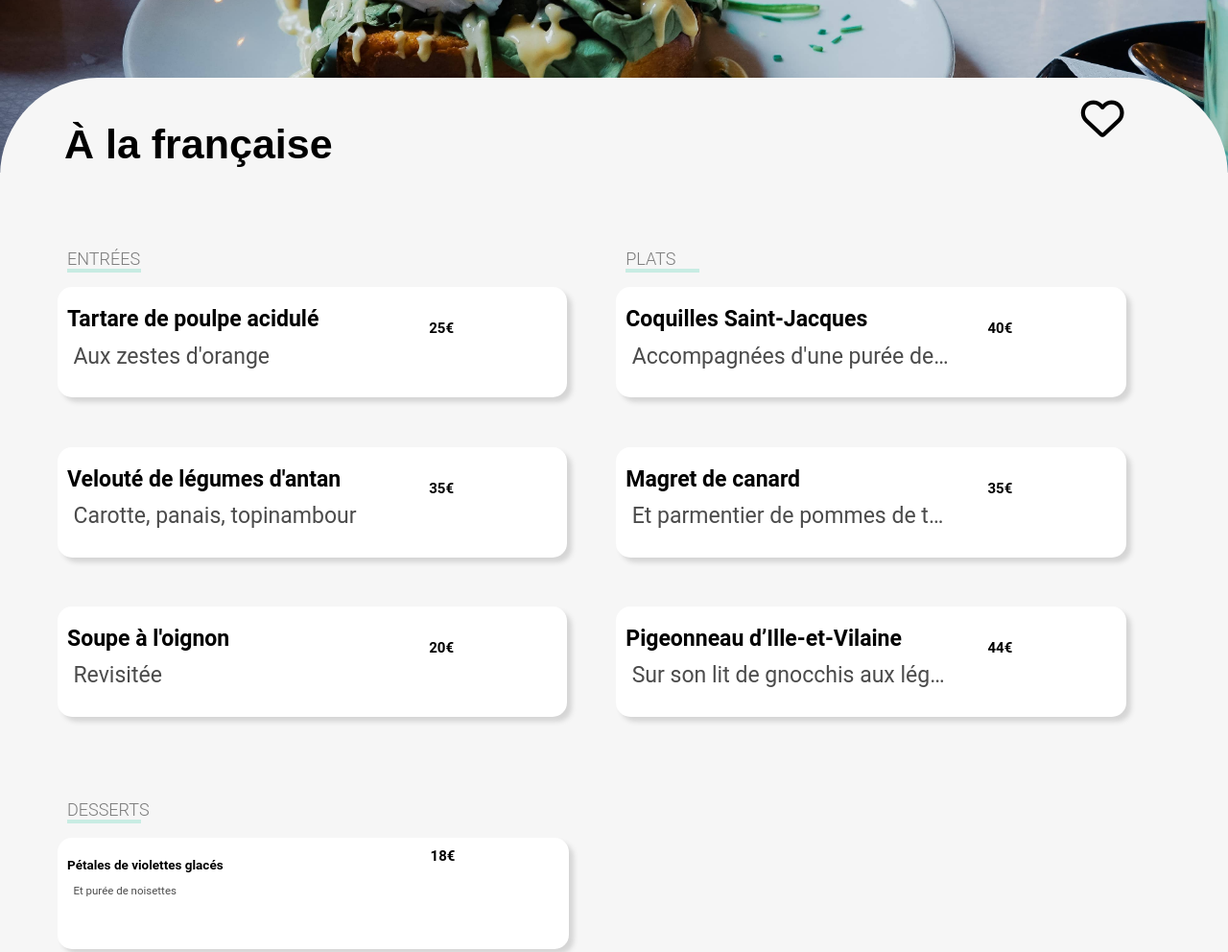
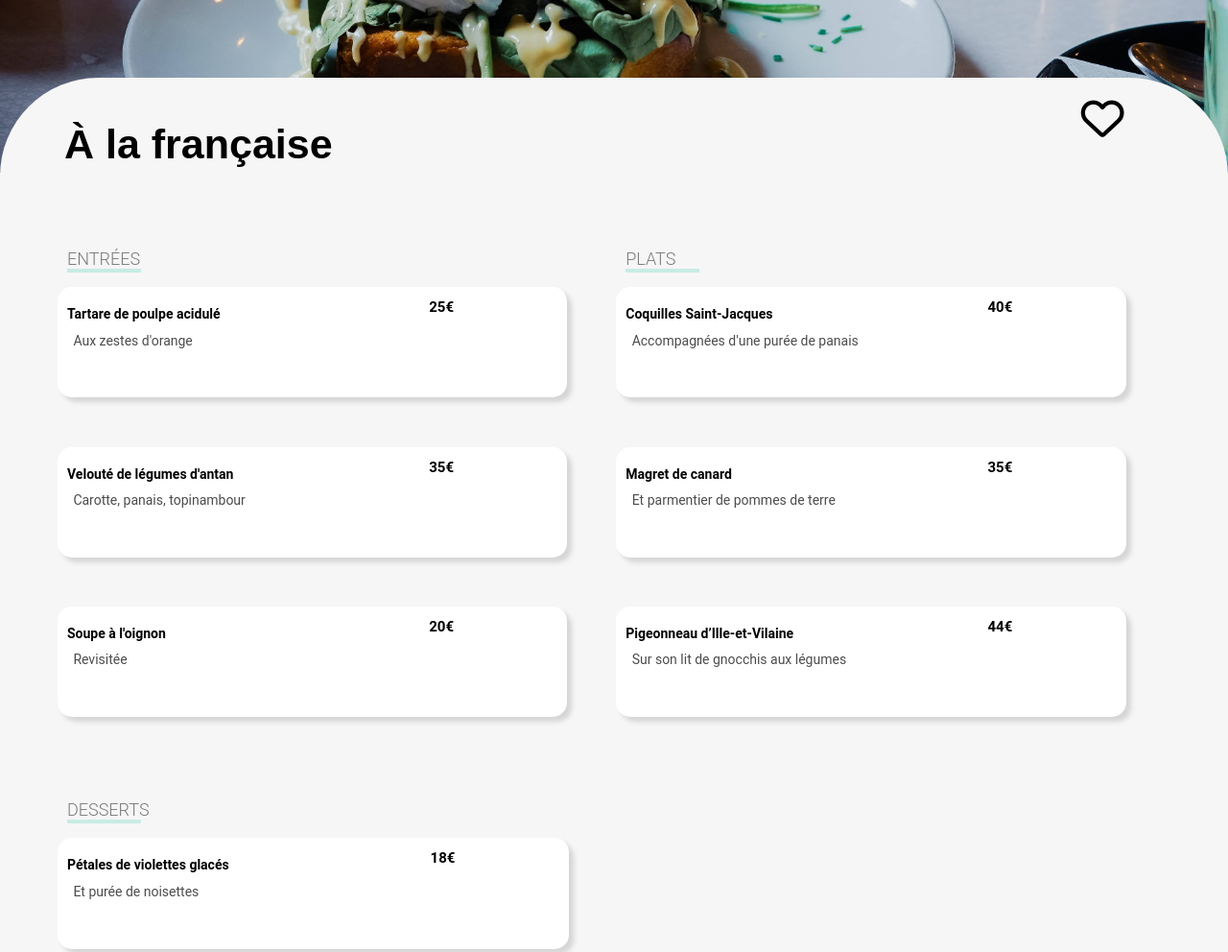
Before and after one commit to klodita/ohmyfood, a website: page pages/a-la-francaise.html in a window 1280 px wide. Shown: the part 516-1508 px from the top of the page at 96% size. Drawn offline with Linux system fonts and the light colour scheme; a web font is replaced by a local one.

Commit message:
petites correction sur la taille des listes page menu au niveau des font-size h3 et p

```diff
--- a/package.json
+++ b/package.json
@@ -17,6 +17,6 @@
   },
   "homepage": "https://github.com/klodita/ohmyfood#readme",
   "devDependencies": {
-    "sass": "^1.51.0"
+    "sass": "^1.53.0"
   }
 }
--- a/sass/mediaquery/_mediaqueryTab-menu.scss
+++ b/sass/mediaquery/_mediaqueryTab-menu.scss
@@ -121,8 +121,12 @@
     height:9vw;
 
 
-    & h3, p{
-        font-size:1.8vw;
+    h3{
+        font-size:14px;
+    }
+
+    p{
+        font-size:14px;
     }
 
     .prix_hover{
@@ -130,6 +134,8 @@
         position: relative;
         left:14vw;
         top:-4.4vw;
+
+
     }
 
     &:hover{
@@ -138,12 +144,15 @@
             position: relative;
             top:-27.6vw;
             left:-23vw;
+
+
         }
         & .fond-icon{
             width:25vw;
             position:relative;
-            left:14vw;
+            left:15vw;
             // ne pas mettre de position:top car le prix hover remonte
+
         }
         & .fa-circle-check{
             font-size:1.4rem;
@@ -169,24 +178,39 @@
         width:90%;
         height:9vw;
 
+
+        h3{
+            font-size:14px;
+        }
+
+        p{
+            font-size:14px;
+        }
+
         .prix_hover{
             font-size:15px;
             position: relative;
             left:14vw;
             top:-4.4vw;
+
+
         }
+
         &:hover{
             & .prix2{
                 font-size:15px;
                 position: relative;
                 top:-27.6vw;
                 left:-23vw;
+
+
             }
             & .fond-icon{
                 width:25vw;
                 position:relative;
-            left:14vw;
+                left:15vw;
                 // ne pas mettre de position:top car le prix hover remonte
+
             }
             & .fa-circle-check{
                 font-size:1.4rem;
@@ -195,7 +219,6 @@
             }
 
         }
-
        }
 
      }
```
Also changed, not shown: public/css/style.css, 2 other files. Lines whose indentation alone changed are shown as unchanged.
